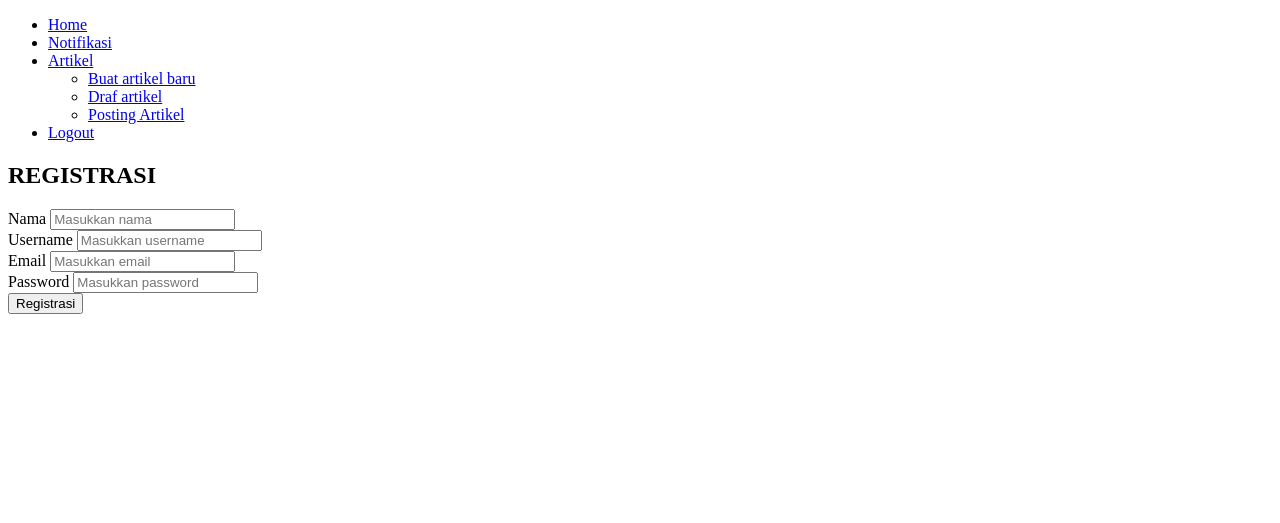
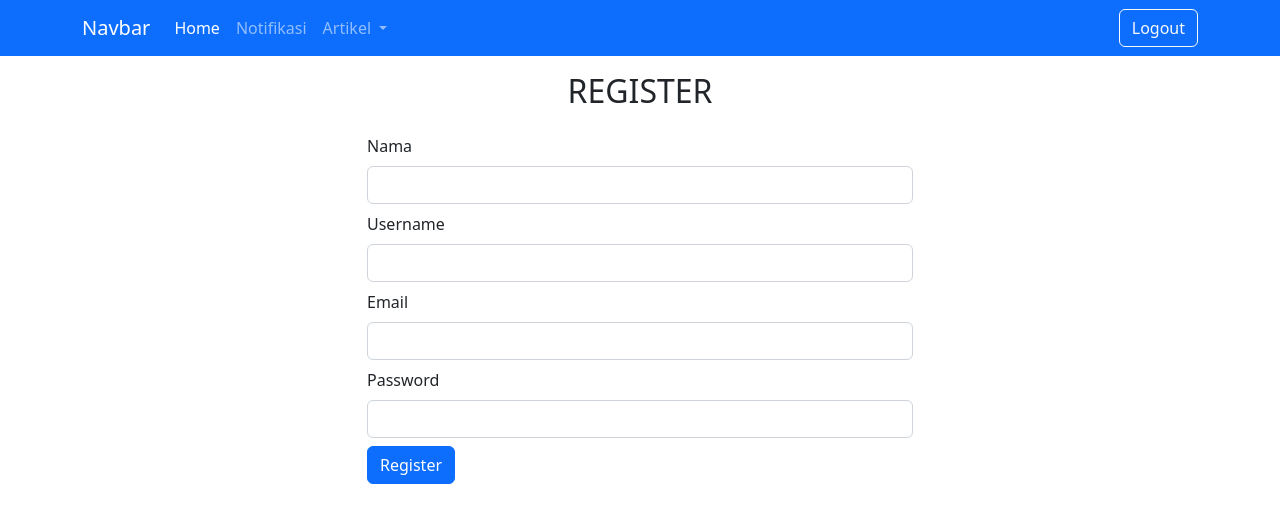
Before and after one commit to Anangprasetya/archtikel, a PHP site: the page made by app/views/akun/register.php in a window 1280 px wide. Shown: the top 523 px of the page. Run offline with PHP 8.4, Linux system fonts and the light colour scheme; the template is opened without the code that fills it, so the values that code supplies are empty; the visitor is signed in with stand-in values (Sample User, id 1); some libraries are stand-ins or nearby versions.

Commit message:
memberi css pada login, register, home, navbar

```diff
--- a/app/controllers/Account.php
+++ b/app/controllers/Account.php
@@ -47,7 +47,7 @@ class Account extends Controller
 				Message::setMessage("Berhasil", "Melakukan Login", "success");
 				header('Location:' . BASEURL);
 			} else {
-				Message::setMessage("Gagal", "login, periksa Username dan Password kembali", "show-error");
+				Message::setMessage("Gagal", "login, periksa Username dan Password kembali", "danger");
 				header('Location:' . BASEURL . 'account/');
 			}
 		}
--- a/app/setting/Setting.php
+++ b/app/setting/Setting.php
@@ -3,7 +3,7 @@
 // ======================
 // URL
 // ======================
-define('BASEURL', 'http://localhost/pwdTugas/kelompok/Archtikel/public/');
+define('BASEURL', 'http://localhost/pwdTugas/styleProjek/archtikel/public/');
 
 
 // ======================
--- a/app/views/akun/register.php
+++ b/app/views/akun/register.php
@@ -1,17 +1,31 @@
-<h2>REGISTRASI</h2>
-<?php Message::getMessage(); ?>
-<form action="<?= BASEURL . 'account/proses_register' ?>" method="POST">
-	<label for="">Nama</label>
-	<input type="text" name="nama" placeholder="Masukkan nama" required> <br>
-
-	<label for="">Username</label>
-	<input type="text" name="username" placeholder="Masukkan username" required> <br>
-
-	<label for="">Email</label>
-	<input type="email" name="email" placeholder="Masukkan email" required> <br>
-
-	<label for="">Password</label>
-	<input type="password" name="password" placeholder="Masukkan password" required> <br>
-
-	<button type="submit">Registrasi</button>
-</form>
+<div class="container-md">
+	<div class="row mb-3 justify-content-center">
+		<div class="col-md-6">
+			<h2 class="text-center">REGISTER</h2>
+		</div>
+	</div>
+	<div class="row justify-content-center">
+		<div class="col-md-6">
+			<?php Message::getTemplateMessage(); ?>
+			<form action="<?= BASEURL . 'account/proses_register' ?>" method="POST">
+				<div class="mb-2">
+					<label for="nama" class="form-label">Nama</label>
+					<input type="text" name="nama" class="form-control" id="nama">
+				</div>
+				<div class="mb-2">
+					<label for="username" class="form-label">Username</label>
+					<input type="text" name="username" class="form-control" id="username" aria-describedby="emailHelp">
+				</div>
+				<div class="mb-2">
+					<label for="email" class="form-label">Email</label>
+					<input type="email" name="email" class="form-control" id="email" aria-describedby="emailHelp">
+				</div>
+				<div class="mb-2">
+					<label for="password" class="form-label">Password</label>
+					<input type="password" name="password" class="form-control" id="password">
+				</div>
+				<button type="submit" class="btn btn-primary">Register</button>
+			</form>
+		</div>
+	</div>
+</div>
--- a/app/views/layout/footer.php
+++ b/app/views/layout/footer.php
@@ -1,3 +1,4 @@
+<script src="https://cdn.jsdelivr.net/npm/bootstrap@5.2.3/dist/js/bootstrap.bundle.min.js" integrity="sha384-kenU1KFdBIe4zVF0s0G1M5b4hcpxyD9F7jL+jjXkk+Q2h455rYXK/7HAuoJl+0I4" crossorigin="anonymous"></script>
 </body>
 
 </html>
--- a/app/views/layout/header.php
+++ b/app/views/layout/header.php
@@ -21,24 +21,64 @@
         });
     </script>
 
+    <link href="https://cdn.jsdelivr.net/npm/bootstrap@5.2.3/dist/css/bootstrap.min.css" rel="stylesheet" integrity="sha384-rbsA2VBKQhggwzxH7pPCaAqO46MgnOM80zW1RWuH61DGLwZJEdK2Kadq2F9CUG65" crossorigin="anonymous">
+
 </head>
 
 <body>
-    <ul>
-        <li><a href="<?= BASEURL ?>">Home</a></li>
     <?php if (isset($_SESSION["user_login"])) : ?>
-            <li><a href="<?= BASEURL . 'artikel/' ?>">Notifikasi</a></li>
+        <nav class="navbar navbar-expand-md navbar-dark bg-primary mb-3">
+            <div class="container-md">
+                <a class="navbar-brand mb-0 h1" href="<?= BASEURL ?>">Navbar</a>
+                <button class="navbar-toggler" type="button" data-bs-toggle="collapse" data-bs-target="#navbarSupportedContent" aria-controls="navbarSupportedContent" aria-expanded="false" aria-label="Toggle navigation">
+                    <span class="navbar-toggler-icon"></span>
+                </button>
+                <div class="collapse navbar-collapse" id="navbarSupportedContent">
+                    <ul class="navbar-nav me-auto mb-2 mb-lg-0">
+                        <li class="nav-item">
+                            <a class="nav-link active" aria-current="page" href="<?= BASEURL ?>">Home</a>
+                        </li>
+                        <li class="nav-item">
+                            <a class="nav-link" href="">Notifikasi</a>
+                        </li>
+                        <li class="nav-item dropdown">
+                            <a class="nav-link dropdown-toggle" href="#" role="button" data-bs-toggle="dropdown" aria-expanded="false">
+                                Artikel
+                            </a>
+                            <ul class="dropdown-menu">
+                                <li><a class="dropdown-item" href="<?= BASEURL . 'artikel/buat' ?>">Buat Artikel</a></li>
+                                <li><a class="dropdown-item" href="<?= BASEURL . 'artikel/draf' ?>">Draf Artikel</a></li>
                                 <li>
-                <a href="<?= BASEURL . 'artikel/' ?>">Artikel</a>
-                <ul>
-                    <li><a href="<?= BASEURL . 'artikel/buat' ?>">Buat artikel baru</a></li>
-                    <li><a href="<?= BASEURL . 'artikel/draf' ?>">Draf artikel</a></li>
-                    <li><a href="<?= BASEURL . 'artikel/posting' ?>">Posting Artikel</a></li>
+                                    <hr class="dropdown-divider">
+                                </li>
+                                <li><a class="dropdown-item" href="<?= BASEURL . 'artikel/posting' ?>">Posting Artikel</a></li>
                             </ul>
                         </li>
-            <li><a href="<?= BASEURL . 'account/out' ?>">Logout</a></li>
+                    </ul>
+                    <form class="d-flex">
+                        <a href="<?= BASEURL . 'account/out' ?>" class="btn btn-outline-light">Logout</a>
+                    </form>
+                </div>
+            </div>
+        </nav>
     <?php else : ?>
-            <li><a href="<?= BASEURL . 'account/' ?>">Login</a></li>
-            <li><a href="<?= BASEURL . 'account/register' ?>">Registrasi</a></li>
+        <nav class="navbar navbar-expand-md navbar-dark bg-primary mb-3">
+            <div class="container-md">
+                <a class="navbar-brand mb-0 h1" href="<?= BASEURL ?>">Navbar</a>
+                <button class="navbar-toggler" type="button" data-bs-toggle="collapse" data-bs-target="#navbarSupportedContent" aria-controls="navbarSupportedContent" aria-expanded="false" aria-label="Toggle navigation">
+                    <span class="navbar-toggler-icon"></span>
+                </button>
+                <div class="collapse navbar-collapse" id="navbarSupportedContent">
+                    <ul class="navbar-nav me-auto mb-2 mb-lg-0">
+                        <li class="nav-item">
+                            <a class="nav-link active" aria-current="page" href="<?= BASEURL ?>">Home</a>
+                        </li>
+                    </ul>
+                    <form class="d-flex">
+                        <a href="<?= BASEURL . 'account/' ?>" class="btn btn-outline-light">Login</a>
+                        <a href="<?= BASEURL . 'account/register' ?>" class="btn btn-outline-light ms-2">Register</a>
+                    </form>
+                </div>
+            </div>
+        </nav>
     <?php endif; ?>
-    </ul>
```
Also changed, not shown: app/core/Message.php (+13 -2 lines), app/views/akun/login.php (+23 -12 lines), app/views/myhome.php (+7 -1 lines), app/views/myhomelogin.php (+9 -3 lines). Lines whose indentation alone changed are shown as unchanged.
